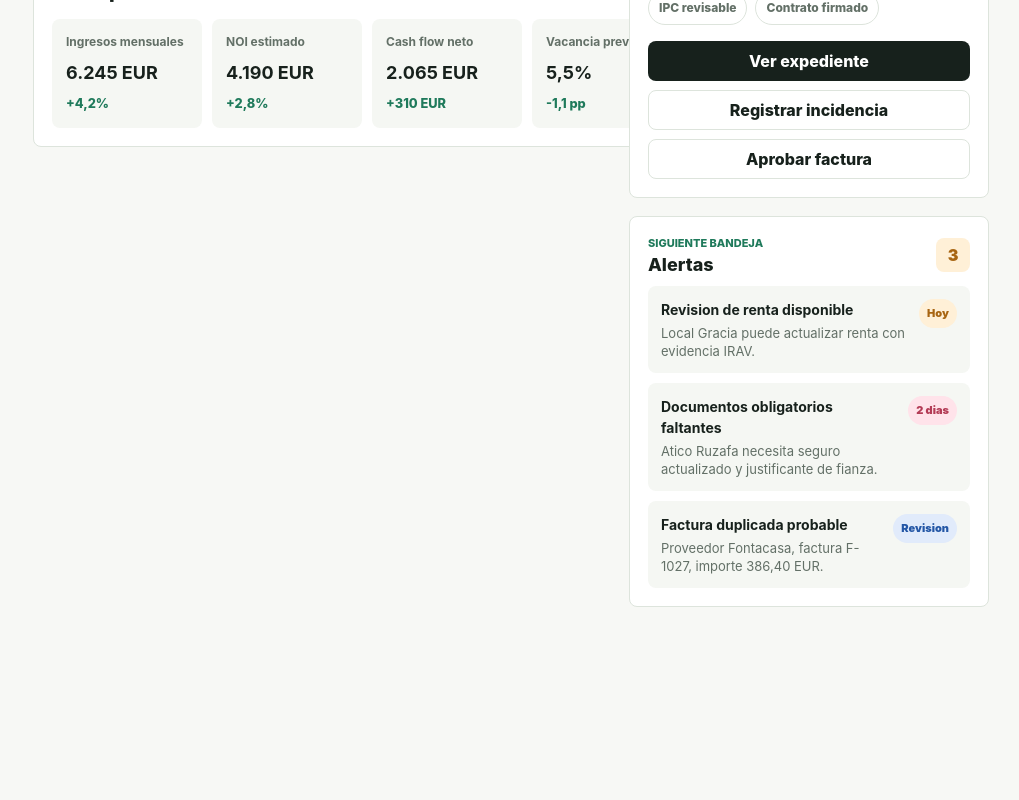
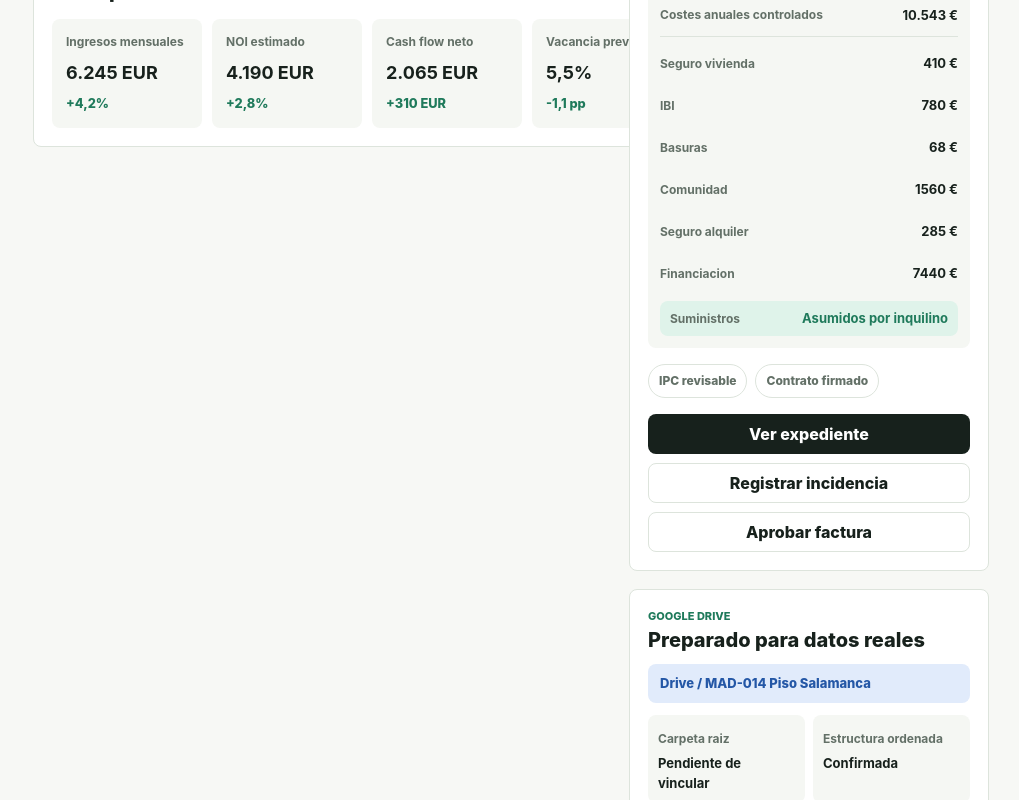
Before and after one commit to KatnissCapital/Zenit, a Next.js app: page / in a window 1280 px wide. Shown: the part 940-1740 px from the top of the page, without its empty margins (261-1280 px from the left). Before the commit the page ends 1587 px from the top, so only its background shows below. Built offline with nearby package versions, Linux system fonts and the light colour scheme.

Commit message:
Add real estate cost controls

```diff
--- a/app/globals.css
+++ b/app/globals.css
@@ -462,7 +462,8 @@ h3 {
 
 .finance-panel,
 .detail-card,
-.alerts-panel {
+.alerts-panel,
+.drive-panel {
   border: 1px solid var(--line);
   border-radius: 8px;
   background: white;
@@ -561,6 +562,68 @@ h3 {
   overflow-wrap: anywhere;
 }
 
+.cost-panel {
+  display: grid;
+  gap: 8px;
+  margin-top: 16px;
+  padding: 12px;
+  border-radius: 8px;
+  background: #f5f7f3;
+}
+
+.cost-total,
+.cost-row,
+.utility-ok,
+.utility-risk {
+  display: flex;
+  align-items: center;
+  justify-content: space-between;
+  gap: 10px;
+  min-height: 34px;
+}
+
+.cost-total {
+  margin-bottom: 2px;
+  padding-bottom: 8px;
+  border-bottom: 1px solid var(--line);
+}
+
+.cost-total span,
+.cost-row span,
+.utility-ok span,
+.utility-risk span,
+.drive-checks span {
+  color: var(--muted);
+  font-size: 12px;
+  font-weight: 740;
+}
+
+.cost-total strong,
+.cost-row strong,
+.utility-ok strong,
+.utility-risk strong {
+  text-align: right;
+  font-size: 13px;
+  overflow-wrap: anywhere;
+}
+
+.utility-ok,
+.utility-risk {
+  margin-top: 2px;
+  border-radius: 8px;
+  padding: 8px 10px;
+}
+
+.utility-ok {
+  background: var(--green-soft);
+  color: var(--green);
+}
+
+.utility-risk {
+  background: var(--rose-soft);
+  color: var(--rose);
+}
+
 .tag-list {
   flex-wrap: wrap;
   gap: 8px;
@@ -595,6 +658,41 @@ h3 {
 .alerts-panel {
   display: grid;
   gap: 10px;
+}
+
+.drive-panel {
+  display: grid;
+  gap: 12px;
+}
+
+.drive-panel > p {
+  border-radius: 8px;
+  background: var(--blue-soft);
+  color: var(--blue);
+  padding: 10px 12px;
+  font-size: 13px;
+  font-weight: 800;
+  overflow-wrap: anywhere;
+}
+
+.drive-checks {
+  display: grid;
+  grid-template-columns: repeat(2, minmax(0, 1fr));
+  gap: 8px;
+}
+
+.drive-checks div {
+  min-width: 0;
+  border-radius: 8px;
+  background: #f5f7f3;
+  padding: 10px;
+}
+
+.drive-checks strong {
+  display: block;
+  margin-top: 5px;
+  font-size: 13px;
+  overflow-wrap: anywhere;
 }
 
 .alert-item {
--- a/app/page.tsx
+++ b/app/page.tsx
@@ -17,6 +17,16 @@ type Property = {
   nextReview: string;
   risk: "Bajo" | "Medio" | "Alto";
   value: number;
+  annualCosts: {
+    homeInsurance: number;
+    ibi: number;
+    wasteTax: number;
+    community: number;
+    rentInsurance: number;
+    financing: number;
+  };
+  utilitiesAssumedByTenant: boolean;
+  driveFolder: string;
   tags: string[];
 };
 
@@ -36,6 +46,16 @@ const properties: Property[] = [
     nextReview: "15 sep",
     risk: "Bajo",
     value: 428000,
+    annualCosts: {
+      homeInsurance: 410,
+      ibi: 780,
+      wasteTax: 68,
+      community: 1560,
+      rentInsurance: 285,
+      financing: 7440,
+    },
+    utilitiesAssumedByTenant: true,
+    driveFolder: "Drive / MAD-014 Piso Salamanca",
     tags: ["IPC revisable", "Contrato firmado"],
   },
   {
@@ -53,6 +73,16 @@ const properties: Property[] = [
     nextReview: "02 oct",
     risk: "Medio",
     value: 286000,
+    annualCosts: {
+      homeInsurance: 355,
+      ibi: 520,
+      wasteTax: 62,
+      community: 1040,
+      rentInsurance: 0,
+      financing: 4320,
+    },
+    utilitiesAssumedByTenant: false,
+    driveFolder: "Drive / VAL-003 Atico Ruzafa",
     tags: ["Seguro caduca", "Factura pendiente"],
   },
   {
@@ -70,6 +100,16 @@ const properties: Property[] = [
     nextReview: "28 ago",
     risk: "Medio",
     value: 512000,
+    annualCosts: {
+      homeInsurance: 690,
+      ibi: 1380,
+      wasteTax: 180,
+      community: 2220,
+      rentInsurance: 0,
+      financing: 11880,
+    },
+    utilitiesAssumedByTenant: true,
+    driveFolder: "Drive / BCN-021 Local Gracia",
     tags: ["IRAV pendiente", "Presupuesto abierto"],
   },
   {
@@ -87,6 +127,16 @@ const properties: Property[] = [
     nextReview: "Vacante",
     risk: "Alto",
     value: 238000,
+    annualCosts: {
+      homeInsurance: 330,
+      ibi: 460,
+      wasteTax: 54,
+      community: 890,
+      rentInsurance: 210,
+      financing: 3960,
+    },
+    utilitiesAssumedByTenant: false,
+    driveFolder: "Drive / SEV-009 Apartamento Triana",
     tags: ["Vacancia", "Cedula pendiente"],
   },
 ];
@@ -119,6 +169,13 @@ const financialRows = [
   ["Vacancia prevista", "5,5%", "-1,1 pp"],
 ];
 
+const driveChecklist = [
+  ["Carpeta raiz", "Pendiente de vincular"],
+  ["Estructura ordenada", "Confirmada"],
+  ["Indice documental", "Siguiente paso"],
+  ["Datos sensibles", "Requiere login"],
+];
+
 const navigation = ["Dashboard", "Inmuebles", "Documentos", "Finanzas", "Mercado"];
 
 const euro = new Intl.NumberFormat("es-ES", {
@@ -131,14 +188,23 @@ export default function Home() {
   const [activeView, setActiveView] = useState("Dashboard");
   const [selectedId, setSelectedId] = useState(properties[0].id);
   const selected = properties.find((property) => property.id === selectedId) ?? properties[0];
+  const selectedAnnualCosts = Object.values(selected.annualCosts).reduce(
+    (sum, value) => sum + value,
+    0,
+  );
 
   const totals = useMemo(() => {
     const rent = properties.reduce((sum, property) => sum + property.rent, 0);
     const value = properties.reduce((sum, property) => sum + property.value, 0);
     const cashflow = properties.reduce((sum, property) => sum + property.cashflow, 0);
     const pendingDocs = properties.reduce((sum, property) => sum + property.pendingDocs, 0);
+    const annualCosts = properties.reduce(
+      (sum, property) =>
+        sum + Object.values(property.annualCosts).reduce((costs, value) => costs + value, 0),
+      0,
+    );
 
-    return { rent, value, cashflow, pendingDocs };
+    return { rent, value, cashflow, pendingDocs, annualCosts };
   }, []);
 
   return (
@@ -201,7 +267,7 @@ export default function Home() {
               <Metric label="Valor cartera" value={euro.format(totals.value)} trend="+3,1%" />
               <Metric label="Renta mensual" value={euro.format(totals.rent)} trend="+4,2%" />
               <Metric label="Cash flow" value={euro.format(totals.cashflow)} trend="+310 EUR" />
-              <Metric label="Docs pendientes" value={`${totals.pendingDocs}`} trend="Prioridad" />
+              <Metric label="Costes anuales" value={euro.format(totals.annualCosts)} trend="Incluye deuda" />
             </div>
           </section>
 
@@ -292,6 +358,27 @@ export default function Home() {
                   <Detail label="Cash flow" value={euro.format(selected.cashflow)} />
                 </div>
 
+                <section className="cost-panel" aria-label="Costes reales del inmueble">
+                  <div className="cost-total">
+                    <span>Costes anuales controlados</span>
+                    <strong>{euro.format(selectedAnnualCosts)}</strong>
+                  </div>
+                  <Cost label="Seguro vivienda" value={selected.annualCosts.homeInsurance} />
+                  <Cost label="IBI" value={selected.annualCosts.ibi} />
+                  <Cost label="Basuras" value={selected.annualCosts.wasteTax} />
+                  <Cost label="Comunidad" value={selected.annualCosts.community} />
+                  <Cost label="Seguro alquiler" value={selected.annualCosts.rentInsurance} />
+                  <Cost label="Financiacion" value={selected.annualCosts.financing} />
+                  <div className={selected.utilitiesAssumedByTenant ? "utility-ok" : "utility-risk"}>
+                    <span>Suministros</span>
+                    <strong>
+                      {selected.utilitiesAssumedByTenant
+                        ? "Asumidos por inquilino"
+                        : "Pendiente de confirmar"}
+                    </strong>
+                  </div>
+                </section>
+
                 <div className="tag-list">
                   {selected.tags.map((tag) => (
                     <span key={tag}>{tag}</span>
@@ -302,6 +389,22 @@ export default function Home() {
                   <button>Ver expediente</button>
                   <button>Registrar incidencia</button>
                   <button>Aprobar factura</button>
+                </div>
+              </section>
+
+              <section className="drive-panel">
+                <div>
+                  <p className="eyebrow">Google Drive</p>
+                  <h3>Preparado para datos reales</h3>
+                </div>
+                <p>{selected.driveFolder}</p>
+                <div className="drive-checks">
+                  {driveChecklist.map(([label, state]) => (
+                    <div key={label}>
+                      <span>{label}</span>
+                      <strong>{state}</strong>
+                    </div>
+                  ))}
                 </div>
               </section>
 
@@ -362,3 +465,12 @@ function Detail({ label, value }: { label: string; value: string }) {
     </div>
   );
 }
+
+function Cost({ label, value }: { label: string; value: number }) {
+  return (
+    <div className="cost-row">
+      <span>{label}</span>
+      <strong>{value > 0 ? euro.format(value) : "No consta"}</strong>
+    </div>
+  );
+}
```
Also changed, not shown: 1 other file (tests, documents, lock files or other folders).
